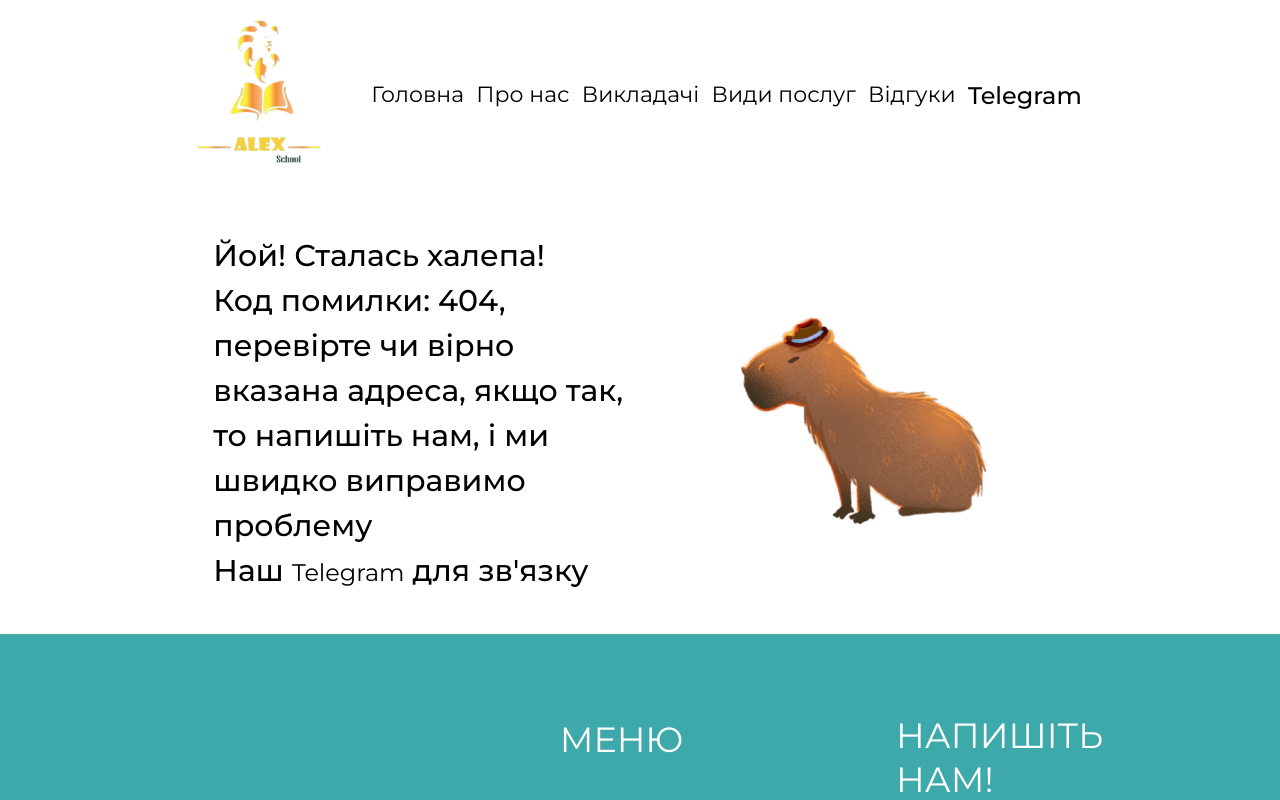
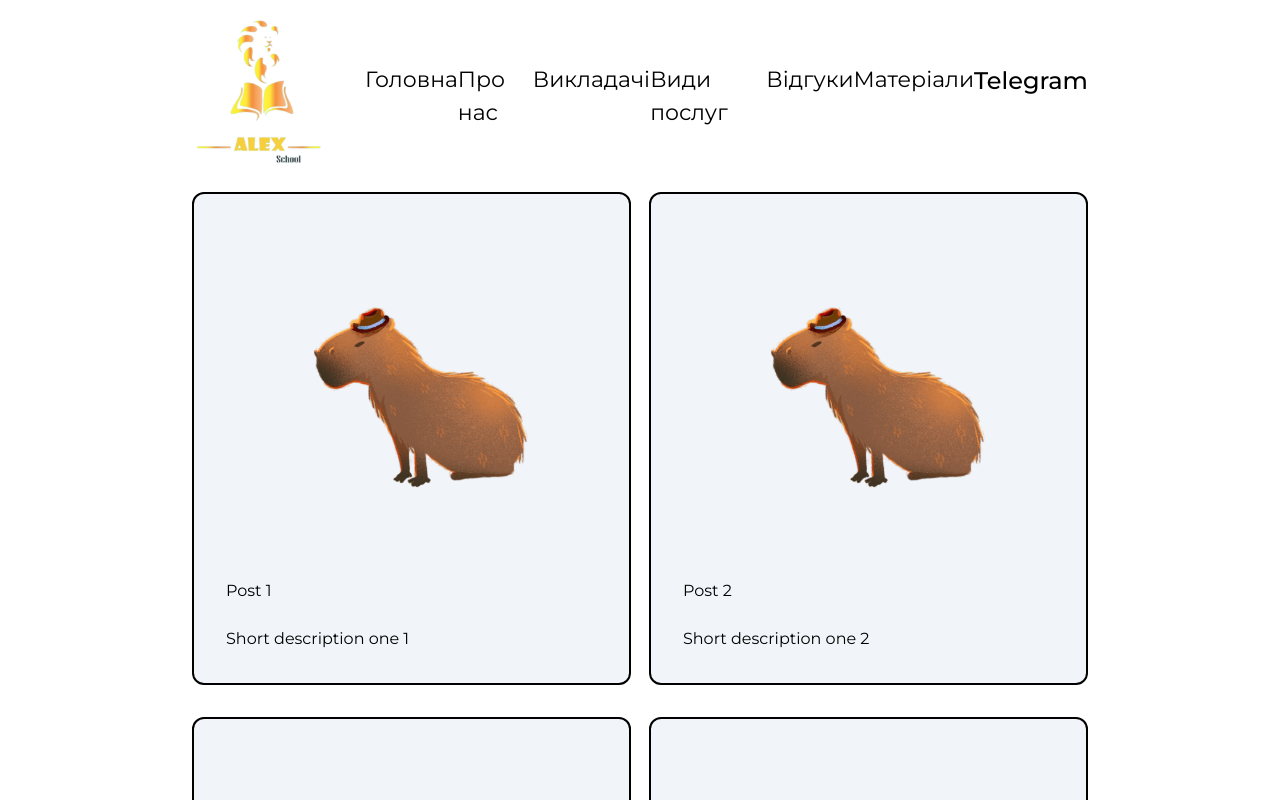
Before and after one commit to AlekseyMegliy/school-next-tailwind, a Next.js app: page /materials in a window 1280 px wide. Before the commit this address had no page. Shown: the top 800 px of the page. Built offline with nearby package versions, Linux system fonts and the light colour scheme; what prettier-plugin-tailwindcss would draw is missing.

Commit message:
multipages

```diff
--- a/src/components/header/header.tsx
+++ b/src/components/header/header.tsx
@@ -1,4 +1,5 @@
 import React, { useState } from "react";
+import Link from "next/link";
 import Logo from "../../../public/logo.svg";
 import { animateScroll as scroll, scroller } from "react-scroll";
 export default function Header() {
@@ -61,6 +62,12 @@ export default function Header() {
         >
           Відгуки
         </p>
+        <Link
+          href="/materials"
+          className="py-3 transition duration-150 ease-out hover:text-slate-500 hover:ease-in"
+        >
+          Матеріали
+        </Link>
         <a
           className="text-medium font-medium hover:text-sky-500"
           href="https://t.me/alex_NMT_2023"
--- /dev/null
+++ b/src/components/post/post.tsx
@@ -0,0 +1,22 @@
+import React from "react";
+import Image from "next/image";
+import Link from "next/link";
+import errorImg from "../../../public/error_img.png";
+interface Id {
+  id: number;
+  info: { one: string; two: string };
+}
+
+export default function Post({ id, info }: Id) {
+  return (
+    <Link
+      href="/Posts/[post]"
+      as={`/Posts/${id}`}
+      className="flex flex-col gap-6 rounded-xl border-2 border-black bg-slate-100 p-8"
+    >
+      <Image src={errorImg} alt="Error Image" />
+      <h3>Post {id}</h3>
+      <p>Short description {info.one}</p>
+    </Link>
+  );
+}
--- /dev/null
+++ b/src/pages/Posts/[post].tsx
@@ -0,0 +1,29 @@
+import React from "react";
+import Head from "next/head";
+import { useRouter } from "next/router";
+
+export default function PostPage() {
+  const router = useRouter();
+  const { post } = router.query;
+  const test = [
+    { one: "one 1", two: "two 1" },
+    { one: "one 2", two: "two 2" },
+    { one: "one 3", two: "two 3" },
+    { one: "one 4", two: "two 4" },
+    { one: "one 5", two: "two 5" },
+  ];
+  return (
+    <>
+      <Head>
+        <title>Alex School</title>
+        <meta name="description" content="Generated by create next app" />
+        <meta name="viewport" content="width=device-width, initial-scale=1" />
+        <link rel="icon" href="/favicon.webp" />
+      </Head>
+      <main className="px-5 md:px-24 lg:px-48">
+        <h1>Post Header {post}</h1>
+        <p>{test[Number(post) - 1].one}</p>
+      </main>
+    </>
+  );
+}
--- /dev/null
+++ b/src/pages/materials.tsx
@@ -0,0 +1,32 @@
+import React from "react";
+import Head from "next/head";
+import Post from "../components/post/post";
+
+export default function Materials() {
+  const test = [
+    { one: "one 1", two: "two 1" },
+    { one: "one 2", two: "two 2" },
+    { one: "one 3", two: "two 3" },
+    { one: "one 4", two: "two 4" },
+    { one: "one 5", two: "two 5" },
+  ];
+  return (
+    <>
+      <Head>
+        <title>Alex School</title>
+        <meta name="description" content="Generated by create next app" />
+        <meta name="viewport" content="width=device-width, initial-scale=1" />
+        <link rel="icon" href="/favicon.webp" />
+      </Head>
+      <main className="px-5 md:px-24 lg:px-48">
+        <div className="flex flex-wrap justify-between">
+          {[1, 2, 3, 4, 5].map((item, index) => (
+            <div className="mb-8 w-[49%]">
+              <Post id={item} info={test[index]} />
+            </div>
+          ))}
+        </div>
+      </main>
+    </>
+  );
+}
```
